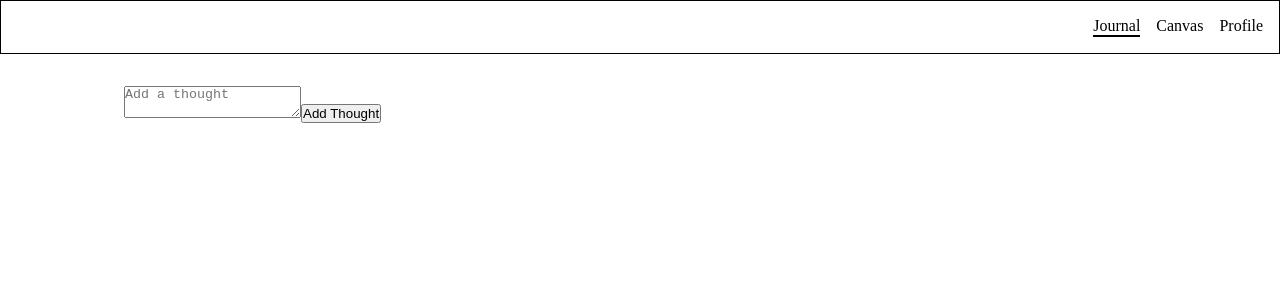
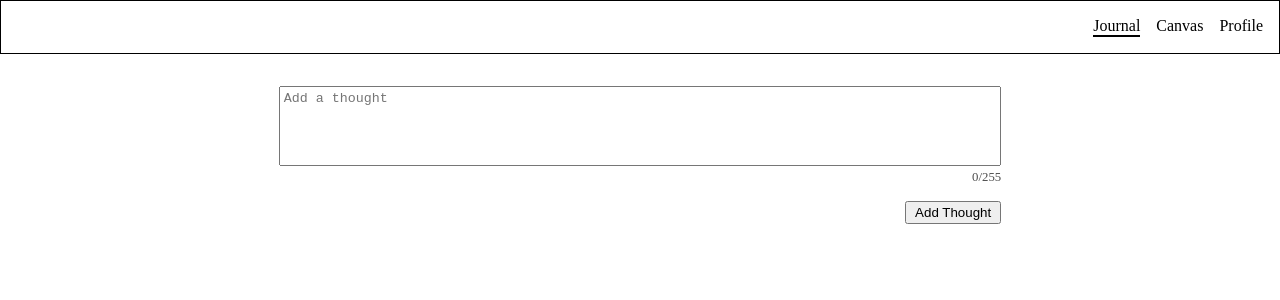
Before and after one commit to jekiquin/testing-collabpad, a React (Create React App) app: page /journal in a window 1280 px wide. Shown: the top 300 px of the page. Built offline with nearby package versions, Linux system fonts and the light colour scheme.

Commit message:
complete AddThought component

```diff
--- a/src/components/AddThought/AddThought.js
+++ b/src/components/AddThought/AddThought.js
@@ -1,12 +1,35 @@
+import { useState } from 'react';
+import './AddThought.scss';
+
+const MAXLENGTH = 255;
+
 export default function AddThought() {
+	const [inputText, setInputText] = useState('');
+
 	const handleSubmit = (e) => {
 		e.preventDefault();
 		console.log(e.target.thought.value);
+		setInputText('');
+	};
+
+	const handleOnChange = ({ target }) => {
+		setInputText(target.value);
 	};
 	return (
-		<form onSubmit={handleSubmit}>
-			<textarea placeholder="Add a thought" id="thought"></textarea>
-			<button type="submit">Add Thought</button>
+		<form className="AddThought" onSubmit={handleSubmit}>
+			<textarea
+				id="thought"
+				className="AddThought__input"
+				placeholder="Add a thought"
+				maxLength={MAXLENGTH}
+				value={inputText}
+				onChange={handleOnChange}></textarea>
+			<p className="AddThought__counter">
+				{inputText.length}/{MAXLENGTH}
+			</p>
+			<button className="AddThought__submit" type="submit">
+				Add Thought
+			</button>
 		</form>
 	);
 }
--- /dev/null
+++ b/src/components/AddThought/AddThought.scss
@@ -0,0 +1,26 @@
+.AddThought {
+	width: 70%;
+	margin: 0 auto;
+	display: flex;
+	flex-direction: column;
+
+	&__input {
+		resize: none;
+		height: 5rem;
+		padding: 0.25rem;
+	}
+
+	&__submit {
+		margin-top: 1rem;
+		width: max-content;
+		padding: 0.125rem 0.5rem;
+		align-self: flex-end;
+	}
+
+	&__counter {
+		align-self: flex-end;
+		color: rgba(black, 0.7);
+		font-size: 0.8rem;
+		margin-top: 0.25rem;
+	}
+}
```
